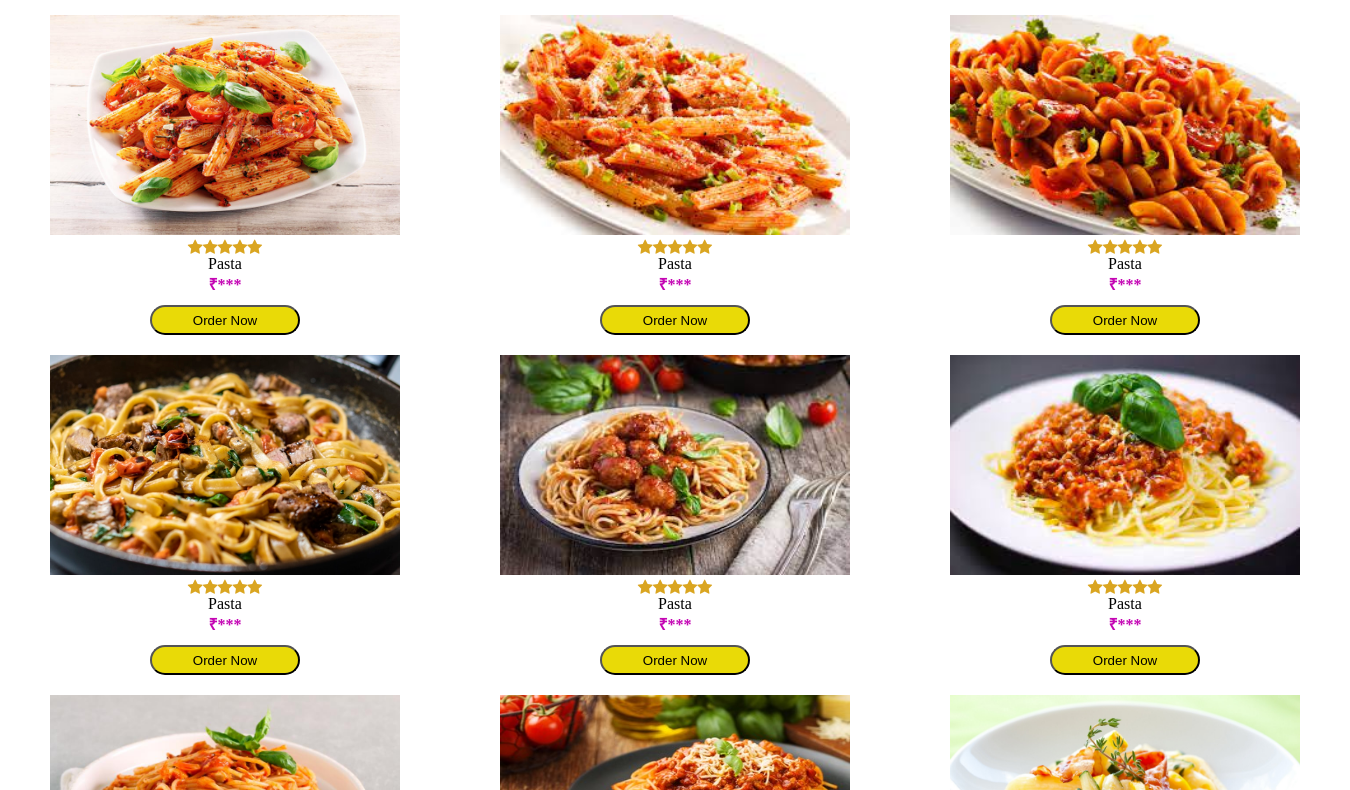
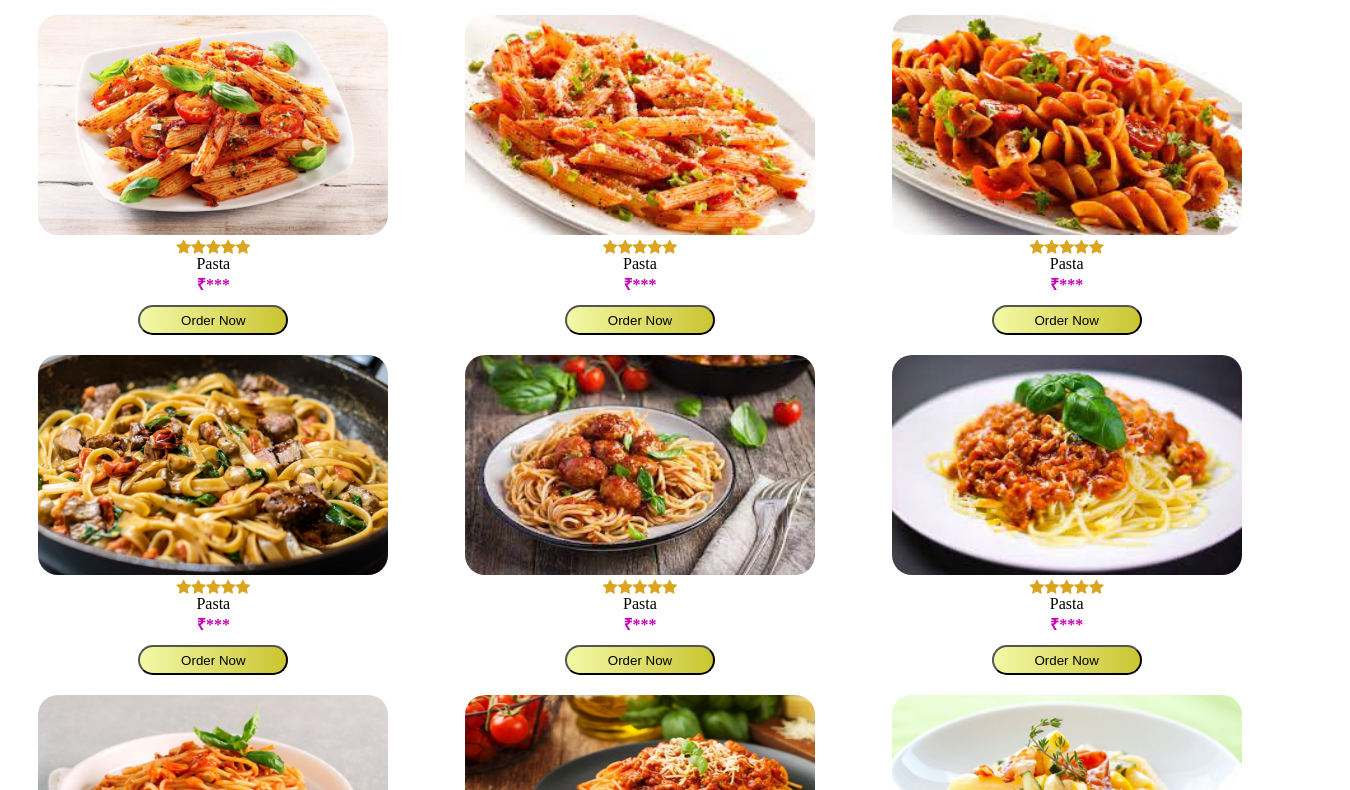
Before and after one commit to Viren88741/Virtual-Restaurent, a plain HTML site: page pasta.html in a window 1280 px wide. Shown: the part 108-898 px from the top of the page, 1350 px wide, since content can reach past the window. Drawn offline with Linux system fonts and the light colour scheme.

Commit message:
Update pasta.css

```diff
--- a/pasta.css
+++ b/pasta.css
@@ -1,12 +1,12 @@
 .pasta{
     text-align: center;
-    width: 1350px;
+    width: 100%;
     margin: 20px 0 20px 0px ;
 }
 .ppics{
     margin: 20px 0 20px 0;
     /* border: 1px solid blue; */
-    width: 1350px;
+    width: 100%;
     display: flex;
     justify-content: space-around;
     align-items: center;
@@ -21,6 +21,7 @@
 .ppic img{
     width: 100%;
     height: 220px;
+    border-radius: 20px;
 }
 .checked{
     color: goldenrod;
@@ -52,10 +53,13 @@ div .footsec b{
     margin-top: 10px;
     width: 150px;
     border-radius: 40px;
-    background-color: rgb(233, 218, 7);
+    background: #CAC531;  /* fallback for old browsers */
+    background: -webkit-linear-gradient(to right, #F3F9A7, #CAC531);  /* Chrome 10-25, Safari 5.1-6 */
+    background: linear-gradient(to right, #F3F9A7, #CAC531); /* W3C, IE 10+/ Edge, Firefox 16+, Chrome 26+, Opera 12+, Safari 7+ */
+
 }
 .btn input:hover{
     transform: scale(1.02);
     background-color: rgb(4, 165, 4);
-    color: whitesmoke;
+    color: rgb(12, 1, 116);
 }
```
